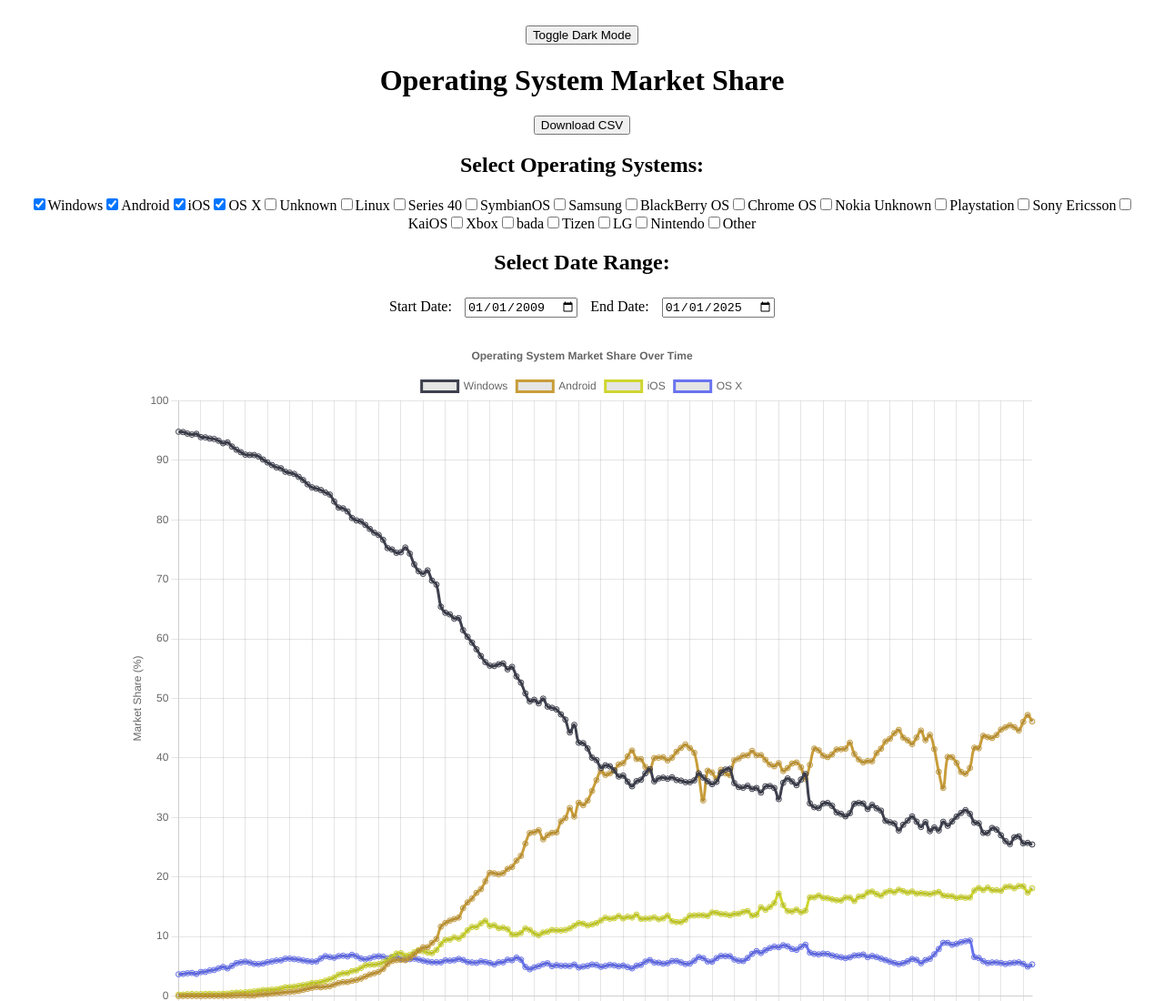
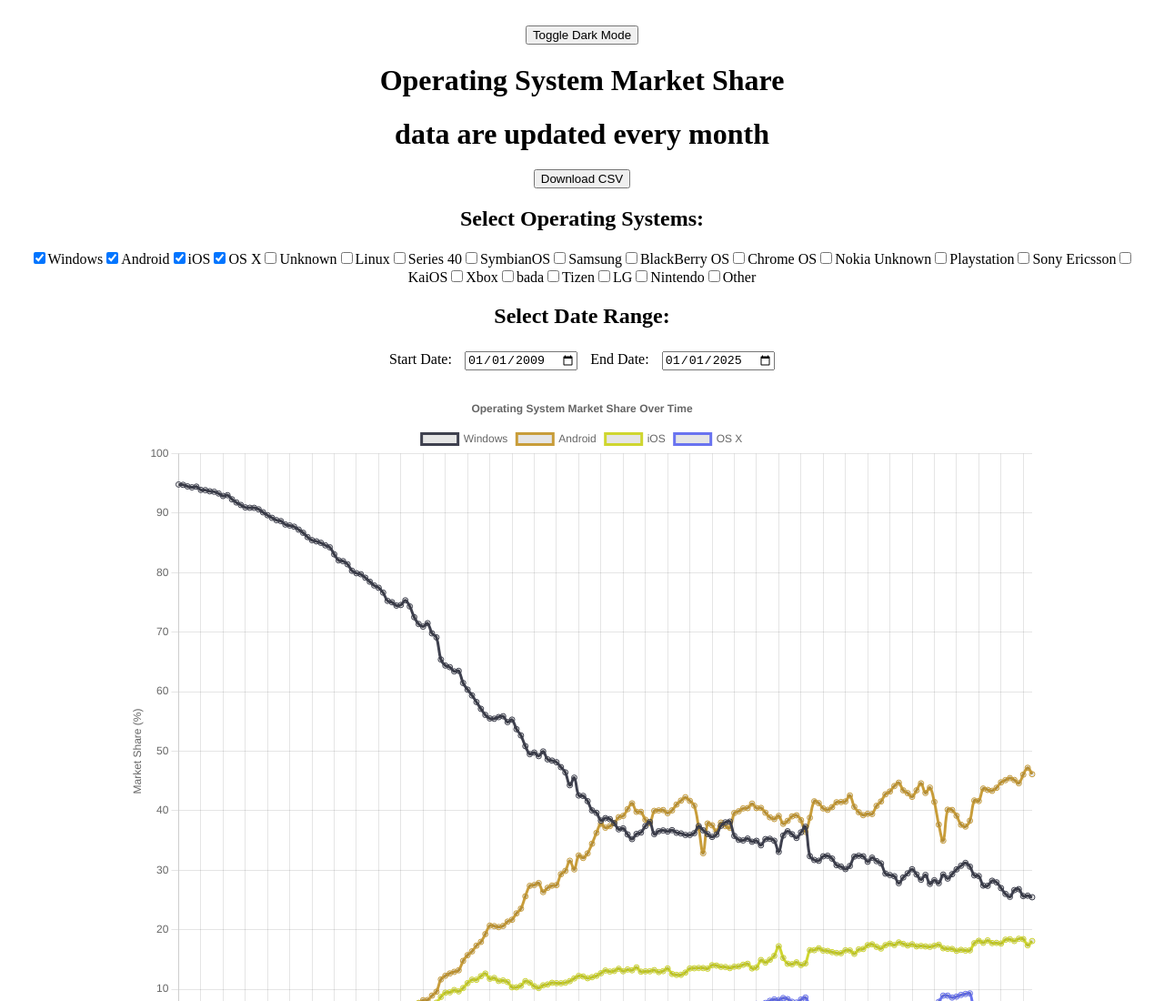
Before and after one commit to stuffbymax/os-share, a plain HTML site: page index.html in a window 1280 px wide. Shown: the top 1100 px of the page at 91% size. Drawn offline with nearby package versions, Linux system fonts and the light colour scheme.

Commit message:
Update index.html

```diff
--- a/index.html
+++ b/index.html
@@ -13,6 +13,7 @@
     <button id="theme-toggle">Toggle Dark Mode</button>
 
     <h1>Operating System Market Share</h1>
+    <h1>data are updated every month</h1>
 
     <div class="download-button">
         <button id="downloadCsv">Download CSV</button>
```
